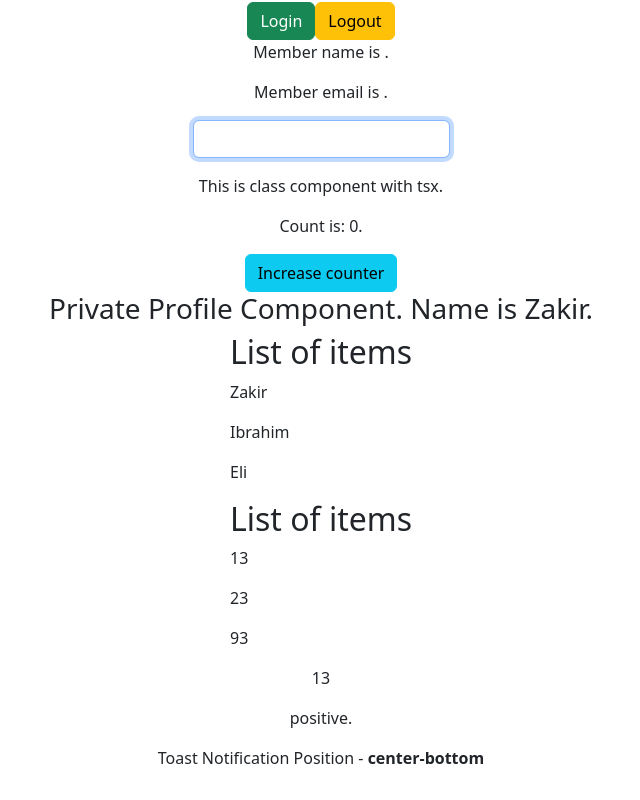
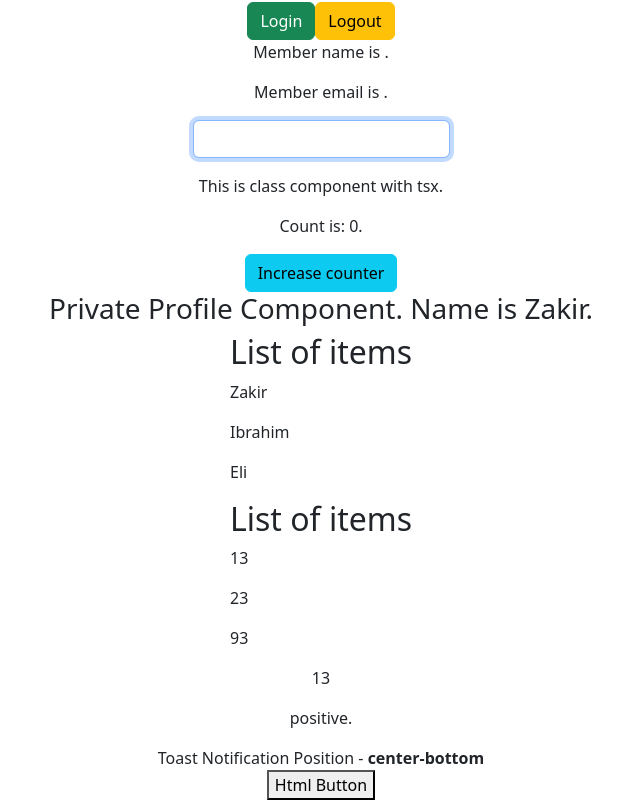
Before and after one commit to RahimliZakir/React-TypeScript, a React (Create React App) app in the folder app/: page / in a window 1280 px wide. Shown: the part 793-1593 px from the top of the page, without its empty margins (319-959 px from the left). Before the commit the page ends 1563 px from the top, so only its background shows below. Built offline with nearby package versions, Linux system fonts and the light colour scheme.

Commit message:
Wrapping HTML Element

```diff
--- a/app/src/App.tsx
+++ b/app/src/App.tsx
@@ -21,6 +21,7 @@ import Profile from "./components/auth/Profile";
 import List from "./components/generics/List";
 import RandomNumber from "./components/restriction/RandomNumber";
 import Toast from "./components/templateLiterals/Toast";
+import HtmlButton from "./components/html/HtmlButton";
 
 const App = () => {
   const personName = {
@@ -109,6 +110,13 @@ const App = () => {
       <RandomNumber value={13} isPositive />
       {/* Template Literals and Exclude */}
       <Toast position="center-bottom" />
+      {/* Wrapping HTML Element */}
+      <HtmlButton
+        variant="primary"
+        onClick={() => console.log("This is Html Button")}
+      >
+        Html Button
+      </HtmlButton>
     </div>
   );
 };
--- /dev/null
+++ b/app/src/components/html/HtmlButton.tsx
@@ -0,0 +1,19 @@
+import React from "react";
+
+type HtmlButtonProps = {
+  variant: "primary" | "secondary";
+  children: string;
+} & Omit<React.ComponentProps<"button">, "children">;
+//* Deyirik ki, "button" bizim verdiklerimizden elave olaraq, "button"-in oz "onClick" ve ya diger
+//* kimi attributlarini gotursun, hemichinin de deyirik ki, "children" yalniz "string" tipinde
+//* olmalidir.
+
+const HtmlButton = ({ variant, children, ...rest }: HtmlButtonProps) => {
+  return (
+    <button className={`class-with-${variant}`} {...rest}>
+      {children}
+    </button>
+  );
+};
+
+export default HtmlButton;
```
